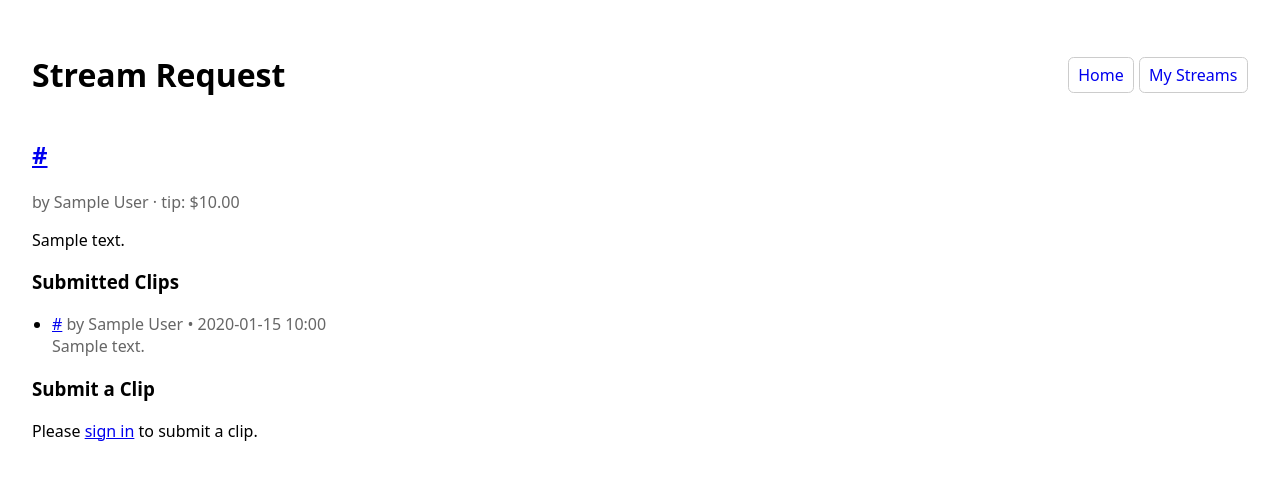
After one commit to athena-live/clipthis, a Django app: page /streams/1/ in a window 1280 px wide. The commit adds this page. Shown: the top 480 px of the page. Run offline with Django 5.2, Linux system fonts and the light colour scheme; tables that the repository leaves empty hold one stand-in row (values such as "Sample post").

Commit message:
Added a public directory of all active stream requests, plus a public detail page where anyone can view clips and signed-in users can submit their own clip links.
What’s new

Models
Clip linked to StreamLink with fields: stream, submitter, url, notes, created_at.
Views
Home now uses PublicActiveLinksView to show all active stream links.
PublicStreamDetailView shows a specific stream’s details and clips; handles POST to submit a clip (requires login).
Forms
ClipForm for submitting url and notes.
URLs
Root '/' now mapped to the active list view.
Added streams/<int:pk>/ public detail route (name streams:public_detail).
Templates
home.html: lists all active stream requests with owner and tip; links to each stream’s public page.
streams/public_detail.html: shows stream details, existing clips, and a submission form for authenticated users.

```diff
--- a/clipthis/clipthis/urls.py
+++ b/clipthis/clipthis/urls.py
@@ -17,10 +17,11 @@ Including another URLconf
 from django.contrib import admin
 from django.urls import path, include
 from django.views.generic import TemplateView
+from streams.views import PublicActiveLinksView
 from django.contrib.auth.decorators import login_required
 
 urlpatterns = [
-    path('', TemplateView.as_view(template_name='home.html'), name='home'),
+    path('', PublicActiveLinksView.as_view(), name='home'),
     path('profile/', login_required(TemplateView.as_view(template_name='account/profile.html')), name='profile'),
     path('admin/', admin.site.urls),
     path('accounts/', include('allauth.urls')),
--- a/clipthis/streams/forms.py
+++ b/clipthis/streams/forms.py
@@ -1,5 +1,5 @@
 from django import forms
-from .models import StreamLink
+from .models import StreamLink, Clip
 
 
 class StreamLinkForm(forms.ModelForm):
@@ -14,3 +14,12 @@ class StreamLinkForm(forms.ModelForm):
         widgets = {
             'notes': forms.Textarea(attrs={'rows': 3, 'placeholder': 'Notes for clippers (what to look for)...'}),
         }
+
+
+class ClipForm(forms.ModelForm):
+    class Meta:
+        model = Clip
+        fields = ['url', 'notes']
+        widgets = {
+            'notes': forms.Textarea(attrs={'rows': 3, 'placeholder': 'Any context for this clip…'}),
+        }
--- a/clipthis/streams/models.py
+++ b/clipthis/streams/models.py
@@ -17,3 +17,17 @@ class StreamLink(models.Model):
 
     def __str__(self) -> str:
         return f"{self.owner} – {self.url}"
+
+
+class Clip(models.Model):
+    stream = models.ForeignKey(StreamLink, on_delete=models.CASCADE, related_name='clips')
+    submitter = models.ForeignKey(settings.AUTH_USER_MODEL, on_delete=models.CASCADE, related_name='submitted_clips')
+    url = models.URLField(max_length=500, validators=[validate_stream_url])
+    notes = models.TextField(blank=True)
+    created_at = models.DateTimeField(auto_now_add=True)
+
+    class Meta:
+        ordering = ['-created_at']
+
+    def __str__(self) -> str:
+        return f"Clip for {self.stream_id} by {self.submitter_id}"
--- a/clipthis/streams/urls.py
+++ b/clipthis/streams/urls.py
@@ -8,4 +8,6 @@ urlpatterns = [
     path('add/', views.StreamLinkCreateView.as_view(), name='add'),
     path('<int:pk>/edit/', views.StreamLinkUpdateView.as_view(), name='edit'),
     path('<int:pk>/toggle/', views.StreamLinkToggleActiveView.as_view(), name='toggle'),
+    # Public detail page for a stream
+    path('<int:pk>/', views.PublicStreamDetailView.as_view(), name='public_detail'),
 ]
--- a/clipthis/streams/views.py
+++ b/clipthis/streams/views.py
@@ -1,10 +1,10 @@
 from django.contrib.auth.mixins import LoginRequiredMixin
 from django.http import HttpResponseRedirect
 from django.urls import reverse_lazy
-from django.views.generic import ListView, CreateView, UpdateView, View
+from django.views.generic import ListView, CreateView, UpdateView, View, DetailView
 
-from .models import StreamLink
-from .forms import StreamLinkForm
+from .models import StreamLink, Clip
+from .forms import StreamLinkForm, ClipForm
 
 
 class MyStreamLinksView(LoginRequiredMixin, ListView):
@@ -44,3 +44,40 @@ class StreamLinkToggleActiveView(LoginRequiredMixin, View):
             link.active = not link.active
             link.save(update_fields=['active'])
         return HttpResponseRedirect(reverse_lazy('streams:list'))
+
+
+class PublicActiveLinksView(ListView):
+    model = StreamLink
+    template_name = 'home.html'
+    context_object_name = 'active_links'
+
+    def get_queryset(self):
+        return StreamLink.objects.filter(active=True).select_related('owner')
+
+
+class PublicStreamDetailView(DetailView):
+    model = StreamLink
+    template_name = 'streams/public_detail.html'
+    context_object_name = 'stream'
+
+    def get_context_data(self, **kwargs):
+        ctx = super().get_context_data(**kwargs)
+        ctx['clips'] = self.object.clips.select_related('submitter')
+        ctx['form'] = ClipForm()
+        return ctx
+
+    def post(self, request, *args, **kwargs):
+        # Allow authenticated users to submit a clip
+        self.object = self.get_object()
+        if not request.user.is_authenticated:
+            return HttpResponseRedirect(reverse_lazy('account_login'))
+        form = ClipForm(request.POST)
+        if form.is_valid():
+            clip = form.save(commit=False)
+            clip.stream = self.object
+            clip.submitter = request.user
+            clip.save()
+            return HttpResponseRedirect(self.request.path)
+        ctx = self.get_context_data(object=self.object)
+        ctx['form'] = form
+        return self.render_to_response(ctx)
--- /dev/null
+++ b/clipthis/templates/streams/public_detail.html
@@ -0,0 +1,74 @@
+<!DOCTYPE html>
+<html lang="en">
+  <head>
+    <meta charset="utf-8" />
+    <meta name="viewport" content="width=device-width, initial-scale=1" />
+    <title>Stream Request • ClipThis</title>
+    <style>
+      body { font-family: system-ui, sans-serif; margin: 2rem; }
+      header { display: flex; justify-content: space-between; align-items: center; }
+      .muted { color: #666; }
+      .btn { display: inline-block; padding: .35rem .6rem; border: 1px solid #ccc; border-radius: .35rem; text-decoration: none; background: #fff; }
+      form { max-width: 640px; }
+      label { display: block; margin-top: .75rem; font-weight: 600; }
+      input[type="url"], textarea { width: 100%; padding: .5rem; border: 1px solid #ccc; border-radius: .35rem; }
+      ul { padding-left: 1.25rem; }
+    </style>
+  </head>
+  <body>
+    <header>
+      <h1>Stream Request</h1>
+      <nav>
+        <a class="btn" href="/">Home</a>
+        <a class="btn" href="/streams/">My Streams</a>
+      </nav>
+    </header>
+
+    <section>
+      <h2><a href="{{ stream.url }}" target="_blank" rel="noopener">{{ stream.url }}</a></h2>
+      <div class="muted">by {{ stream.owner.get_full_name|default:stream.owner.username }} · tip: ${{ stream.tip_amount }}</div>
+      {% if stream.notes %}<p>{{ stream.notes }}</p>{% endif %}
+    </section>
+
+    <section>
+      <h3>Submitted Clips</h3>
+      {% if clips %}
+        <ul>
+          {% for clip in clips %}
+            <li>
+              <a href="{{ clip.url }}" target="_blank" rel="noopener">{{ clip.url }}</a>
+              <span class="muted">by {{ clip.submitter.get_full_name|default:clip.submitter.username }} • {{ clip.created_at|date:"Y-m-d H:i" }}</span>
+              {% if clip.notes %}<div class="muted">{{ clip.notes }}</div>{% endif %}
+            </li>
+          {% endfor %}
+        </ul>
+      {% else %}
+        <p class="muted">No clips submitted yet.</p>
+      {% endif %}
+    </section>
+
+    <section>
+      <h3>Submit a Clip</h3>
+      {% if request.user.is_authenticated %}
+        <form method="post">
+          {% csrf_token %}
+          {% if form.non_field_errors %}
+            <div style="color:#b00;">{{ form.non_field_errors }}</div>
+          {% endif %}
+          <label for="id_url">Clip URL</label>
+          {{ form.url }}
+          <div class="muted">Allowed: YouTube, Twitch, Kick</div>
+
+          <label for="id_notes">Notes</label>
+          {{ form.notes }}
+
+          <div style="margin-top:.75rem;">
+            <button class="btn" type="submit">Submit Clip</button>
+          </div>
+        </form>
+      {% else %}
+        <p>Please <a href="/accounts/login/">sign in</a> to submit a clip.</p>
+      {% endif %}
+    </section>
+  </body>
+  </html>
```
Also changed, not shown: clipthis/templates/home.html (+16 -1 lines), clipthis/streams/migrations/0002_clip.py (added).
